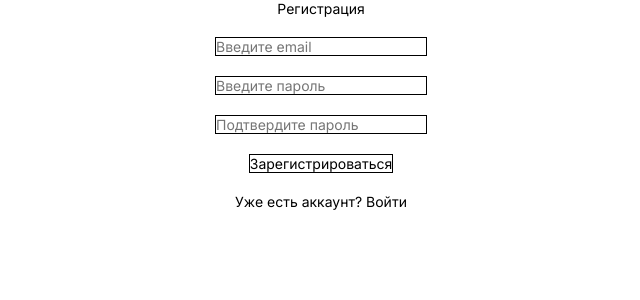
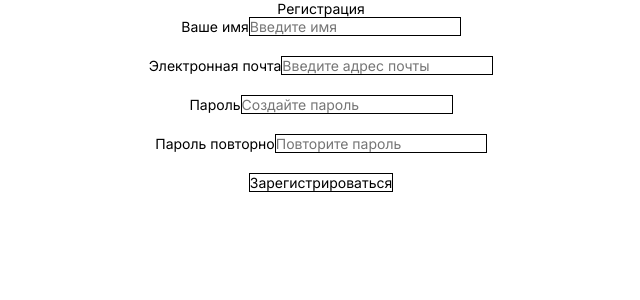
Before and after one commit to maksim4k1/my-psychologist, a Next.js app: page /register in a window 1280 px wide. Shown: the top 300 px of the page, without its empty margins (319-959 px from the left). Built offline with nearby package versions, Linux system fonts and the light colour scheme.

Commit message:
edited html markup in forms pages

```diff
--- a/src/app/register/page.tsx
+++ b/src/app/register/page.tsx
@@ -5,10 +5,12 @@ import Input from "@/components/UI/Input";
 import Button from "@/components/UI/Button";
 import { ChangeEvent, FormEvent, FunctionComponent, useState } from "react";
 import Link from "next/link";
+import PageTitle from "@/components/UI/Titles/PageTitle";
 
 interface Props {}
 
 const initialState = {
+  name: "",
   email: "",
   password: "",
   confirmPassword: "",
@@ -31,33 +33,47 @@ const RegisterPage: FunctionComponent<Props> = ({}) => {
 
   return (
     <div>
-      <Form onSubmit={onSubmitHandler}>
-        <div>Регистрация</div>
+      <PageTitle>Регистрация</PageTitle>
+      <Form
+        title="Регистрация"
+        onSubmit={onSubmitHandler}
+      >
         <Input
+          labelText="Ваше имя"
+          name="name"
+          type="text"
+          placeholder="Введите имя"
+          value={formState.name}
+          onChange={onChangeHandler}
+        />
+        <Input
+          labelText="Электронная почта"
           name="email"
           type="email"
-          placeholder="Введите email"
+          placeholder="Введите адрес почты"
           value={formState.email}
           onChange={onChangeHandler}
         />
         <Input
+          labelText="Пароль"
           name="password"
           type="password"
-          placeholder="Введите пароль"
+          placeholder="Создайте пароль"
           value={formState.password}
           onChange={onChangeHandler}
         />
         <Input
+          labelText="Пароль повторно"
           name="confirmPassword"
           type="password"
-          placeholder="Подтвердите пароль"
+          placeholder="Повторите пароль"
           value={formState.confirmPassword}
           onChange={onChangeHandler}
         />
         <Button type="submit">Зарегистрироваться</Button>
-        <p>
+        {/* <p>
           Уже есть аккаунт? <Link href="/login">Войти</Link>
-        </p>
+        </p> */}
       </Form>
     </div>
   );
```
Also changed, not shown: src/app/login/page.tsx (+8 -7 lines), src/app/password-change/page.tsx (+13 -7 lines), src/app/password-reset/page.tsx (+11 -6 lines).
